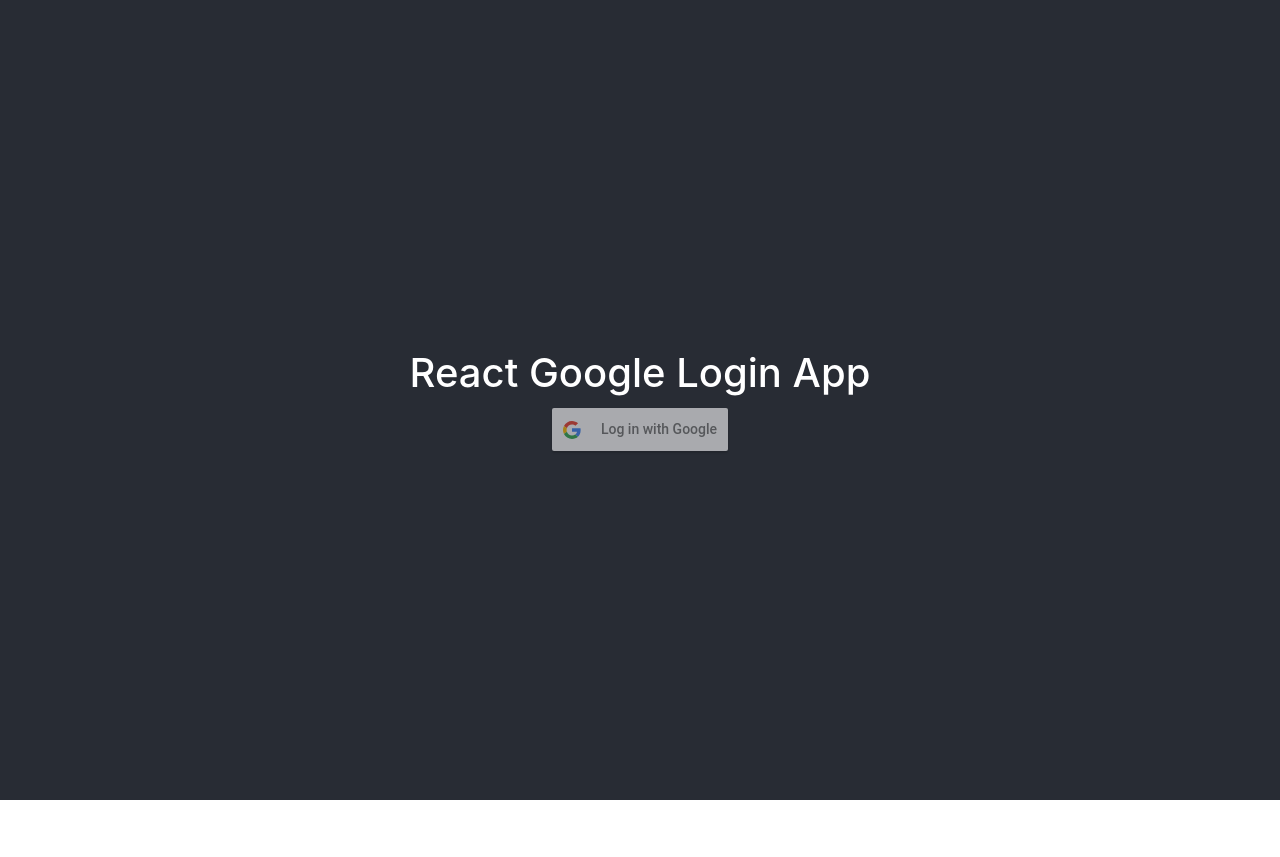
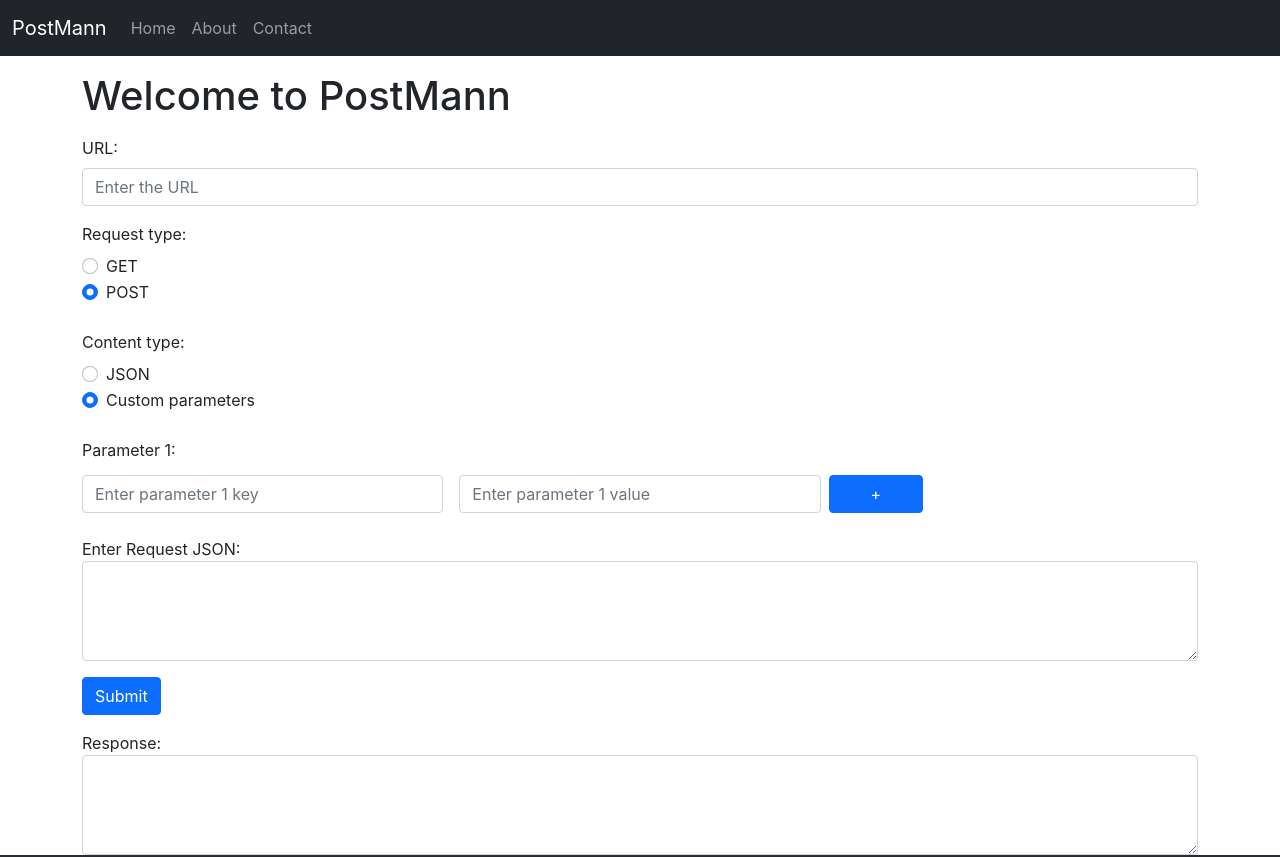
Before and after one commit to iamSuraZz/react-google-login, a React (Create React App) app: page / in a window 1280 px wide. Shown: the top 857 px of the page. Before the commit the page ends 800 px from the top, so only its background shows below. Built offline with nearby package versions, Linux system fonts and the light colour scheme.

Commit message:
make PostMan clone named Postmann

```diff
--- a/src/App.js
+++ b/src/App.js
@@ -35,6 +35,8 @@ function App() {
   };
 
   return (
+    <>
+      <PostGuy />
       <div className="App">
         <header className="App-header">
           <h1>React Google Login App</h1>
@@ -57,6 +59,7 @@ function App() {
           </div>
         </header>
       </div>
+    </>
   );
 }
 
--- a/src/component/PostGuy.js
+++ b/src/component/PostGuy.js
@@ -5,6 +5,130 @@ const PostGuy = () => {
   return (
     <div>
       <Navbar />
+      <div className="container">
+        <h1 className="my-3">Welcome to PostMann</h1>
+      </div>
+      <div className="container">
+        <div className="mb-3">
+          <label htmlFor="url" className="form-label">
+            URL:
+          </label>
+          <input
+            type="text"
+            className="form-control"
+            id="urlField"
+            placeholder="Enter the URL"
+          />
+        </div>
+        <label className="form-label">Request type:</label>
+        <div className="form-check">
+          <input
+            className="form-check-input"
+            type="radio"
+            name="reqType"
+            id="get"
+            value="GET"
+          />
+          <label className="form-check-label" htmlFor="get">
+            GET
+          </label>
+        </div>
+        <div className="form-check">
+          <input
+            className="form-check-input"
+            type="radio"
+            name="reqType"
+            id="post"
+            value="POST"
+            checked
+          />
+          <label className="form-check-label" htmlFor="post">
+            POST
+          </label>
+        </div>
+        {/* Contect type */}
+        <br />
+        <label className="form-label">Content type:</label>
+        <div className="form-check">
+          <input
+            className="form-check-input"
+            type="radio"
+            name="conType"
+            id="jsonRadio"
+            value="json"
+          />
+          <label className="form-check-label" htmlFor="json">
+            JSON
+          </label>
+        </div>
+        <div className="form-check">
+          <input
+            className="form-check-input"
+            type="radio"
+            name="conType"
+            id="paramsRadio"
+            value="params"
+            checked
+          />
+          <label className="form-check-label" htmlFor="params">
+            Custom parameters
+          </label>
+        </div>
+        {/* Parameters box */}
+        <br />
+        <form className="row g-3">
+          <label htmlFor="url" className="form-label">
+            Parameter 1:
+          </label>
+          <div className="col-md-4" style={{ marginTop: "5px" }}>
+            <input
+              type="text"
+              className="form-control"
+              id="parameterKey1"
+              placeholder="Enter parameter 1 key"
+            />
+          </div>
+          <div className="col-md-4" style={{ marginTop: "5px" }}>
+            <input
+              type="text"
+              className="form-control"
+              id="parameterValue2"
+              placeholder="Enter parameter 1 value"
+            />
+          </div>
+          <button
+            style={{ marginTop: "5px" }}
+            className="col-md-1 btn btn-primary"
+          >
+            +
+          </button>
+        </form>
+        {/* JSON Request Box */}
+        <br />
+        <label htmlFor="jsonBox">Enter Request JSON:</label>
+        <div className="form-floating">
+          <textarea
+            className="form-control"
+            id="requestJsonText"
+            style={{ height: " 100px" }}
+          ></textarea>
+        </div>
+
+        {/* Submit Button */}
+        <button className="btn btn-primary my-3">Submit</button>
+
+        {/* Response  */}
+        <br />
+        <label htmlFor="jsonBox">Response:</label>
+        <div className="form-floating">
+          <textarea
+            placeholder="Your response will appear here."
+            className="form-control"
+            id="requestJsonText"
+            style={{ height: " 100px" }}
+          ></textarea>
+        </div>
+      </div>
     </div>
   );
 };
```
Lines whose indentation alone changed are shown as unchanged.
